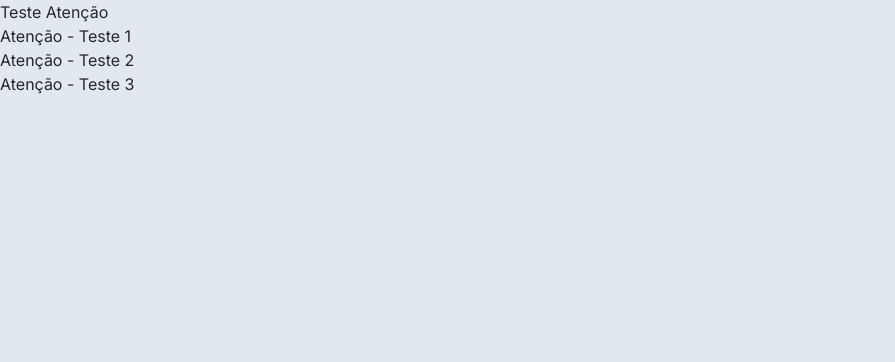
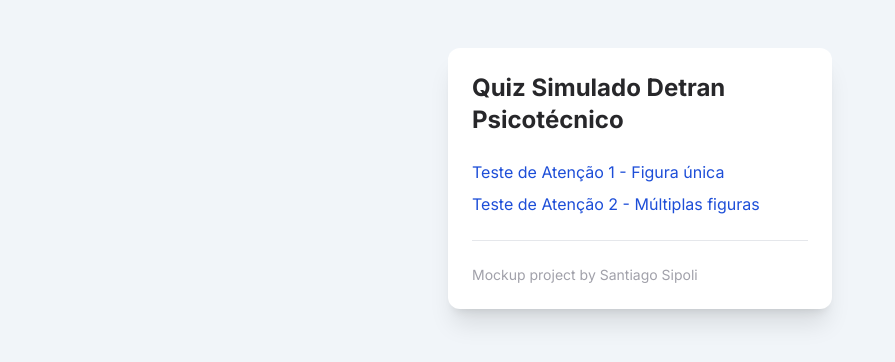
Before and after one commit to santhoo/detran-quiz, a Next.js app: page / in a window 1280 px wide. Shown: the top 362 px of the page, without its empty margins (0-895 px from the left). Built offline with nearby package versions, Linux system fonts and the light colour scheme.

Commit message:
chore: Fix readme and front-page

```diff
--- a/src/app/globals.css
+++ b/src/app/globals.css
@@ -2,6 +2,6 @@
 @tailwind components;
 @tailwind utilities;
 
-body {
-	@apply bg-slate-200 text-zinc-800;
+a {
+	@apply text-blue-700 hover:underline;
 }
--- a/src/app/layout.tsx
+++ b/src/app/layout.tsx
@@ -6,7 +6,6 @@ const inter = Inter({ subsets: ['latin'] })
 
 export const metadata: Metadata = {
 	title: 'Detran Quiz',
-	// description: 'Generated by create next app',
 }
 
 export default function RootLayout({
@@ -15,8 +14,10 @@ export default function RootLayout({
 	children: React.ReactNode
 }) {
 	return (
-		<html lang="pt-br">
-			<body className={inter.className}>{children}</body>
+		<html lang="pt-BR">
+			<body className={`bg-slate-100 text-zinc-800 ${inter.className}`}>
+				{children}
+			</body>
 		</html>
 	)
 }
--- a/src/app/page.tsx
+++ b/src/app/page.tsx
@@ -2,23 +2,29 @@ import Link from 'next/link'
 
 export default function Home() {
 	return (
-		<div>
-			<ul>
-				<li>
-					Teste Atenção
-					<ul>
-						<li>
-							<Link href="./attention/1">Atenção - Teste 1</Link>
-						</li>
-						<li>
-							<Link href="./attention/2">Atenção - Teste 2</Link>
-						</li>
-						<li>
-							<Link href="./attention/3">Atenção - Teste 3</Link>
-						</li>
-					</ul>
-				</li>
-			</ul>
+		<div className="w-full flex justify-center">
+			<div className="w-full max-w-sm p-6 mt-12 bg-white rounded-xl shadow-xl">
+				<h1 className="font-bold text-2xl">
+					Quiz Simulado Detran Psicotécnico
+				</h1>
+
+				<ul className="mt-6 space-y-2">
+					<li>
+						<Link href="./attention/1">Teste de Atenção 1 - Figura única</Link>
+					</li>
+					<li>
+						<Link href="./attention/2">
+							Teste de Atenção 2 - Múltiplas figuras
+						</Link>
+					</li>
+				</ul>
+
+				<hr className="my-6" />
+
+				<p className="text-sm text-zinc-400">
+					Mockup project by Santiago Sipoli
+				</p>
+			</div>
 		</div>
 	)
 }
```
Also changed, not shown: 1 other file (tests, documents, lock files or other folders).
